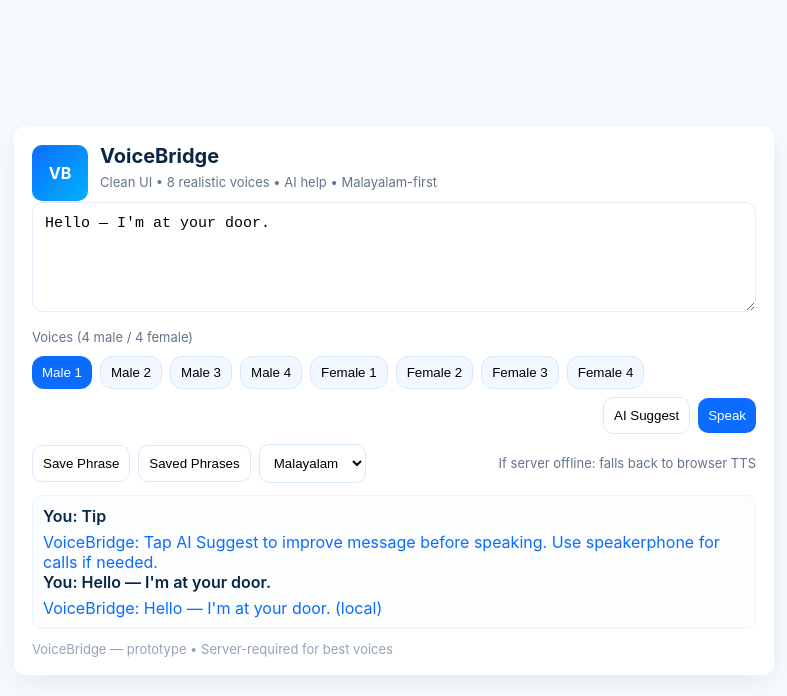
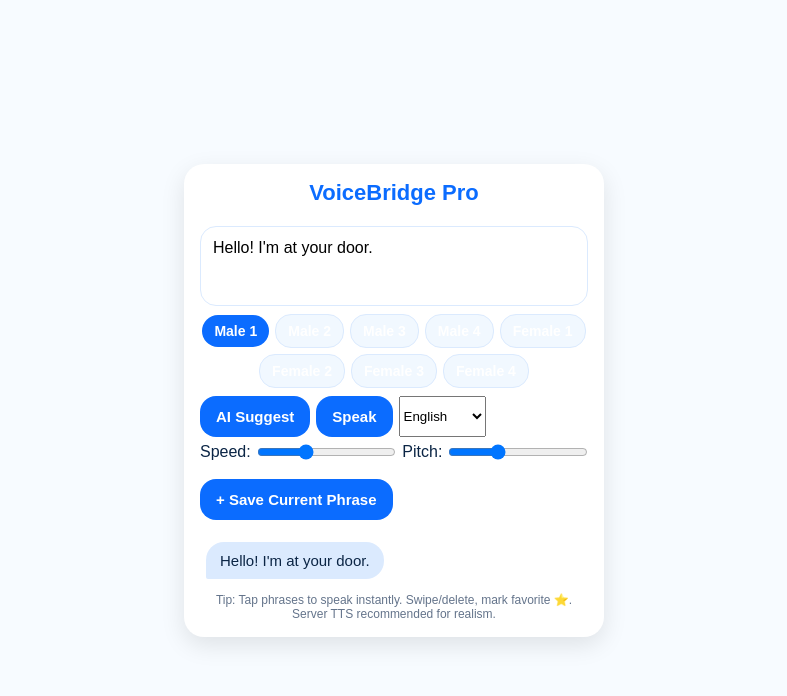
Before and after one commit to adhil010101/voice-bridge-public, a plain HTML site: page index.html in a window 1280 px wide. Both pictures are taken after a click on the button "AI Suggest". Shown: the whole page, without its empty margins (246-1033 px from the left). Drawn offline with Linux system fonts and the light colour scheme; no server answers.

Commit message:
Refactor index.html for UI enhancements
Updated HTML structure and styles for improved UI and accessibility.

```diff
--- a/index.html
+++ b/index.html
@@ -1,219 +1,174 @@
-<!doctype html>
+<!DOCTYPE html>
 <html lang="en">
 <head>
-<meta charset="utf-8"/>
-<meta name="viewport" content="width=device-width,initial-scale=1"/>
-<title>VoiceBridge — Simple</title>
+<meta charset="UTF-8">
+<meta name="viewport" content="width=device-width,initial-scale=1.0">
+<title>VoiceBridge — Pro Mobile UI</title>
 <style>
-  :root{--accent:#0b6cff;--muted:#64748b;--card:#fff}
-  *{box-sizing:border-box} body{font-family:Inter,system-ui,Arial;margin:0;background:#f7fbff;color:#0b2545;display:flex;align-items:center;justify-content:center;min-height:100vh}
-  .app{width:100%;max-width:760px;background:var(--card);border-radius:12px;box-shadow:0 8px 30px rgba(2,6,23,0.07);padding:18px}
-  header{display:flex;align-items:center;gap:12px}
-  .logo{width:56px;height:56px;border-radius:10px;background:linear-gradient(135deg,var(--accent),#00b2ff);color:white;display:flex;align-items:center;justify-content:center;font-weight:700}
-  h1{margin:0;font-size:20px}
-  p.lead{margin:6px 0 12px;color:var(--muted);font-size:13px}
-  textarea{width:100%;min-height:110px;padding:12px;border-radius:10px;border:1px solid #e6eefc;resize:vertical;font-size:15px}
-  .row{display:flex;gap:8px;margin-top:10px;align-items:center;flex-wrap:wrap}
-  select,button,input{padding:10px;border-radius:10px;border:1px solid #dbeafe;background:#fff}
-  button.primary{background:var(--accent);color:#fff;border:0}
-  .voices{display:flex;gap:8px;flex-wrap:wrap;margin-top:10px}
-  .voice-chip{padding:8px 10px;border-radius:12px;background:#f1f8ff;border:1px solid #d6e9ff;cursor:pointer}
-  .voice-chip.active{background:var(--accent);color:#fff;border:0}
-  .history{margin-top:12px;border-radius:10px;padding:10px;background:#fbfdff;border:1px solid #eaf4ff;max-height:220px;overflow:auto}
-  .hist-user{color:#0b2545;font-weight:600}
-  .hist-assist{color:#0b6cff;margin-top:6px}
-  .small{font-size:13px;color:var(--muted)}
-  footer{margin-top:12px;font-size:13px;color:#94a3b8}
+:root {
+  --primary:#0b6cff; --bg:#f7fbff; --card:#fff; --text:#0b2545;
+  --user:#e1f0ff; --assistant:#dbeafe; --phrase:#f1f8ff; --fav:#ffdd57;
+}
+*{box-sizing:border-box;margin:0;padding:0;font-family:Poppins,sans-serif;}
+body{background:var(--bg);display:flex;justify-content:center;align-items:center;min-height:100vh;color:var(--text);}
+.container{background:var(--card);border-radius:20px;box-shadow:0 8px 25px rgba(0,0,0,0.1);width:95%;max-width:420px;padding:16px;display:flex;flex-direction:column;}
+h1{margin-bottom:8px;font-size:22px;color:var(--primary);text-align:center;}
+textarea{width:100%;border-radius:16px;border:1px solid #dbeafe;padding:12px;font-size:16px;margin-top:12px;resize:none;}
+.row{display:flex;gap:8px;flex-wrap:wrap;margin-top:12px;align-items:center;}
+button{padding:12px 16px;border-radius:16px;border:none;background:var(--primary);color:white;font-weight:600;cursor:pointer;transition:0.2s;font-size:15px;}
+button:hover{opacity:0.9;}
+.voices{display:flex;flex-wrap:wrap;gap:6px;margin-top:8px;justify-content:center;}
+.voice-chip{padding:8px 12px;border-radius:16px;border:1px solid #dbeafe;background:#f1f8ff;cursor:pointer;font-size:14px;}
+.voice-chip.active{background:var(--primary);color:#fff;border:0;}
+.phrases{display:flex;flex-wrap:wrap;gap:6px;margin-top:10px;justify-content:center;}
+.phrase-chip{padding:8px 12px;border-radius:16px;background:var(--phrase);border:1px solid #dbeafe;cursor:pointer;font-size:14px;position:relative;}
+.phrase-chip .del{position:absolute;top:-4px;right:-4px;font-size:12px;background:#ff4d4d;color:#fff;border-radius:50%;width:18px;height:18px;display:flex;align-items:center;justify-content:center;cursor:pointer;}
+.phrase-chip .fav{position:absolute;top:-4px;left:-4px;font-size:12px;background:var(--fav);color:#fff;border-radius:50%;width:18px;height:18px;display:flex;align-items:center;justify-content:center;cursor:pointer;}
+.history{margin-top:16px;flex:1;overflow-y:auto;display:flex;flex-direction:column;gap:8px;padding:6px;}
+.bubble{padding:10px 14px;border-radius:18px;max-width:80%;word-wrap:break-word;font-size:15px;}
+.user{background:var(--user);align-self:flex-end;border-bottom-right-radius:2px;}
+.assist{background:var(--assistant);align-self:flex-start;border-bottom-left-radius:2px;position:relative;}
+.assist.thinking::after{content:'...';position:absolute;right:8px;bottom:4px;font-size:18px;color:var(--primary);}
+.controls{display:flex;gap:6px;flex-wrap:wrap;margin-top:8px;}
+.small{text-align:center;font-size:12px;color:#64748b;margin-top:8px;}
+.slider-container{display:flex;gap:6px;align-items:center;margin-top:6px;}
+input[type=range]{flex:1;}
 </style>
 </head>
 <body>
-  <div class="app" role="application" aria-label="VoiceBridge app">
-    <header>
-      <div class="logo">VB</div>
-      <div>
-        <h1>VoiceBridge</h1>
-        <p class="lead">Clean UI • 8 realistic voices • AI help • Malayalam-first</p>
-      </div>
-    </header>
+<div class="container">
+<h1>VoiceBridge Pro</h1>
+<textarea id="text" rows="3" placeholder="Type your message...">Hello! I'm at your door.</textarea>
 
-    <textarea id="text" placeholder="Type message...">Hello — I'm at your door.</textarea>
+<div class="row voices" id="voices"></div>
 
-    <div class="row">
-      <div>
-        <label class="small">Voices (4 male / 4 female)</label>
-        <div class="voices" id="voices"></div>
-      </div>
+<div class="controls">
+  <button id="aiCorrectBtn">AI Suggest</button>
+  <button id="speakBtn">Speak</button>
+  <select id="langSelect"><option value="en-IN">English</option><option value="ml-IN">Malayalam</option></select>
+</div>
 
-      <div style="margin-left:auto;display:flex;gap:8px;align-items:center">
-        <button id="aiCorrectBtn">AI Suggest</button>
-        <button id="speakBtn" class="primary">Speak</button>
-      </div>
-    </div>
+<div class="slider-container">
+  <label>Speed:</label>
+  <input type="range" id="speed" min="0.5" max="2" step="0.1" value="1">
+  <label>Pitch:</label>
+  <input type="range" id="pitch" min="0.5" max="2" step="0.1" value="1">
+</div>
 
-    <div class="row" style="margin-top:10px">
-      <button id="saveBtn">Save Phrase</button>
-      <button id="playSavedBtn">Saved Phrases</button>
-      <select id="langSelect"><option value="ml-IN">Malayalam</option><option value="en-IN">English</option></select>
-      <div style="margin-left:auto" class="small">If server offline: falls back to browser TTS</div>
-    </div>
+<div class="phrases" id="phrases"></div>
+<div class="controls"><button id="savePhraseBtn">+ Save Current Phrase</button></div>
 
-    <div class="history" id="history" aria-live="polite"></div>
-
-    <footer>VoiceBridge — prototype • Server-required for best voices</footer>
-  </div>
+<div class="history" id="history"></div>
+<div class="small">Tip: Tap phrases to speak instantly. Swipe/delete, mark favorite ⭐. Server TTS recommended for realism.</div>
+</div>
 
 <script>
-/* ---------- Configuration ---------- */
-/* These are placeholder voice IDs. Replace them with real voice IDs from ElevenLabs
-   (the server will use the real IDs). The frontend only needs short labels. */
-
+// --- VOICES ---
 const PRESET_VOICES = [
-  { id: 'male_1', label: 'Male 1' },
-  { id: 'male_2', label: 'Male 2' },
-  { id: 'male_3', label: 'Male 3' },
-  { id: 'male_4', label: 'Male 4' },
-  { id: 'female_1', label: 'Female 1' },
-  { id: 'female_2', label: 'Female 2' },
-  { id: 'female_3', label: 'Female 3' },
-  { id: 'female_4', label: 'Female 4' }
+  {id:'male_1',label:'Male 1'}, {id:'male_2',label:'Male 2'},
+  {id:'male_3',label:'Male 3'}, {id:'male_4',label:'Male 4'},
+  {id:'female_1',label:'Female 1'}, {id:'female_2',label:'Female 2'},
+  {id:'female_3',label:'Female 3'}, {id:'female_4',label:'Female 4'}
 ];
 let selectedVoice = PRESET_VOICES[0].id;
+const voicesWrap = document.getElementById('voices');
+const textEl = document.getElementById('text');
+const speakBtn = document.getElementById('speakBtn');
+const aiBtn = document.getElementById('aiCorrectBtn');
+const historyEl = document.getElementById('history');
+const langSelect = document.getElementById('langSelect');
+const phrasesDiv = document.getElementById('phrases');
+const savePhraseBtn = document.getElementById('savePhraseBtn');
+const speedInput = document.getElementById('speed');
+const pitchInput = document.getElementById('pitch');
 
-/* ---------- DOM ---------- */
-const voicesWrap = document.getElementById('voices');
-const speakBtn = document.getElementById('speakBtn');
-const textEl = document.getElementById('text');
-const historyEl = document.getElementById('history');
-const aiCorrectBtn = document.getElementById('aiCorrectBtn');
-const langSelect = document.getElementById('langSelect');
-
-/* Render voice chips (max 8) */
 function renderVoices(){
-  voicesWrap.innerHTML = '';
+  voicesWrap.innerHTML='';
   PRESET_VOICES.forEach(v=>{
-    const b = document.createElement('button');
-    b.className = 'voice-chip' + (v.id===selectedVoice ? ' active' : '');
-    b.textContent = v.label;
-    b.onclick = ()=>{ selectedVoice = v.id; renderVoices(); };
+    const b=document.createElement('button');
+    b.className='voice-chip'+(v.id===selectedVoice?' active':'');
+    b.textContent=v.label;
+    b.onclick=()=>{ selectedVoice=v.id; renderVoices(); };
     voicesWrap.appendChild(b);
   });
 }
 renderVoices();
 
-/* Save / history helpers */
-function addHistory(user, assistant){
-  const userDiv = document.createElement('div');
-  userDiv.innerHTML = `<div class="hist-user">You: ${escapeHtml(user)}</div>`;
-  historyEl.appendChild(userDiv);
+// --- PHRASES ---
+function loadPhrases(){
+  let phrases = JSON.parse(localStorage.getItem('vb_phrases')||'[]');
+  phrasesDiv.innerHTML='';
+  phrases.forEach((p,i)=>{
+    const chip=document.createElement('div'); chip.className='phrase-chip'; chip.textContent=p.text;
+    chip.onclick=()=>{ textEl.value=p.text; speak(); };
+    const del=document.createElement('div'); del.className='del'; del.textContent='×';
+    del.onclick=(e)=>{ e.stopPropagation(); removePhrase(i); };
+    const fav=document.createElement('div'); fav.className='fav'; fav.textContent='★';
+    fav.onclick=(e)=>{ e.stopPropagation(); toggleFav(i); };
+    chip.appendChild(del); chip.appendChild(fav);
+    if(p.fav) chip.style.borderColor='var(--fav)';
+    phrasesDiv.appendChild(chip);
+  });
+}
+function savePhrase(){
+  const t=textEl.value.trim(); if(!t) return alert('Type something first');
+  let phrases = JSON.parse(localStorage.getItem('vb_phrases')||'[]');
+  phrases.unshift({text:t,fav:false}); phrases = phrases.filter(Boolean).slice(0,30);
+  localStorage.setItem('vb_phrases',JSON.stringify(phrases));
+  loadPhrases();
+}
+function removePhrase(index){
+  let phrases = JSON.parse(localStorage.getItem('vb_phrases')||'[]');
+  phrases.splice(index,1);
+  localStorage.setItem('vb_phrases',JSON.stringify(phrases));
+  loadPhrases();
+}
+function toggleFav(index){
+  let phrases = JSON.parse(localStorage.getItem('vb_phrases')||'[]');
+  phrases[index].fav = !phrases[index].fav;
+  localStorage.setItem('vb_phrases',JSON.stringify(phrases));
+  loadPhrases();
+}
+savePhraseBtn.onclick=savePhrase;
+loadPhrases();
+
+// --- HISTORY ---
+function addHistory(user,assistant=''){
+  const u=document.createElement('div'); u.className='bubble user'; u.textContent=user; historyEl.appendChild(u);
   if(assistant){
-    const aDiv = document.createElement('div');
-    aDiv.className = 'hist-assist';
-    aDiv.innerHTML = `VoiceBridge: ${escapeHtml(assistant)}`;
-    historyEl.appendChild(aDiv);
+    const a=document.createElement('div'); a.className='bubble assist'; a.textContent=assistant; historyEl.appendChild(a);
   }
-  historyEl.scrollTop = historyEl.scrollHeight;
-}
-function escapeHtml(s){ return s.replace(/&/g,'&amp;').replace(/</g,'&lt;').replace(/>/g,'&gt;'); }
-
-/* ---------- AI Suggest (calls /api/ai-correct) ---------- */
-aiCorrectBtn.onclick = async ()=>{
-  const txt = textEl.value.trim();
-  if(!txt){ alert('Type something first'); return; }
-  addHistory(txt, '—');
-  try{
-    const res = await fetch('/api/ai-correct', {
-      method:'POST',
-      headers:{'Content-Type':'application/json'},
-      body: JSON.stringify({ text: txt, lang: langSelect.value })
-    });
-    if(!res.ok) throw new Error('AI server error');
-    const data = await res.json();
-    textEl.value = data.corrected || txt;
-    // update last assistant text
-    const last = historyEl.querySelector('.hist-assist:last-child');
-    if(last) last.textContent = 'VoiceBridge: ' + (data.corrected || txt);
-  }catch(err){
-    // fallback: simple lightweight correction locally
-    const corrected = offlineCorrect(txt);
-    textEl.value = corrected;
-    const last = historyEl.querySelector('.hist-assist:last-child');
-    if(last) last.textContent = 'VoiceBridge: ' + corrected + ' (local)';
-  }
-};
-
-/* small offline correction fallback */
-function offlineCorrect(s){
-  s = s.replace(/\s+/g,' ').trim();
-  if(/^[A-Za-z]/.test(s)){ s = s.charAt(0).toUpperCase() + s.slice(1); if(!/[.?!]$/.test(s)) s+='.'; }
-  return s;
+  historyEl.scrollTop=historyEl.scrollHeight;
 }
 
-/* ---------- Speak: primary flow ----------
-   1) try server /api/tts (server calls ElevenLabs and returns audio)
-   2) if server fails, fallback to browser speechSynthesis
-*/
-speakBtn.onclick = async ()=>{
-  const txt = textEl.value.trim();
-  if(!txt){ alert('Type something'); return; }
+// --- SPEAK ---
+async function speak(){
+  const txt=textEl.value.trim(); if(!txt){alert('Type something');return;}
   addHistory(txt);
-  // try server tts
+  const rate=parseFloat(speedInput.value); const pitch=parseFloat(pitchInput.value);
   try{
-    const resp = await fetch('/api/tts', {
-      method:'POST',
-      headers:{'Content-Type':'application/json'},
-      body: JSON.stringify({ text: txt, voice: selectedVoice, lang: langSelect.value })
-    });
-    if(!resp.ok) throw new Error('TTS server failed');
-    // response is audio/mpeg
-    const blob = await resp.blob();
-    const url = URL.createObjectURL(blob);
-    await playAudioUrl(url);
-    addHistory('', '(played with server voice)');
-    URL.revokeObjectURL(url);
-    return;
+    const resp=await fetch('/api/tts',{method:'POST',headers:{'Content-Type':'application/json'},body:JSON.stringify({text:txt,voice:selectedVoice,lang:langSelect.value,rate:rate,pitch:pitch})});
+    if(!resp.ok) throw new Error('Server failed');
+    const blob=await resp.blob(); const url=URL.createObjectURL(blob); const a=new Audio(url); await a.play(); URL.revokeObjectURL(url);
   }catch(e){
-    // fallback to browser TTS
-    console.warn('Server TTS failed, falling back to browser TTS', e);
-    browserSpeak(txt, langSelect.value);
-    addHistory('', '(played with browser TTS)');
+    console.warn('Server TTS failed, fallback',e);
+    browserSpeak(txt,langSelect.value,rate,pitch);
   }
-};
+}
+function browserSpeak(text,lang,rate,pitch){if(!('speechSynthesis' in window)){alert('No TTS');return;} speechSynthesis.cancel(); const u=new SpeechSynthesisUtterance(text); u.lang=lang||'en-IN'; u.rate=rate||1; u.pitch=pitch||1; u.volume=0.95; speechSynthesis.speak(u);}
+speakBtn.onclick=speak;
 
-function playAudioUrl(url){
-  return new Promise((resolve, reject) => {
-    const a = new Audio(url);
-    a.onended = ()=> resolve();
-    a.onerror = (err)=> reject(err);
-    a.play().catch(reject);
-  });
+// --- AI SUGGEST ---
+aiBtn.onclick=async()=>{
+  const txt=textEl.value.trim(); if(!txt){alert('Type message'); return;}
+  const bubble=document.createElement('div'); bubble.className='bubble assist thinking'; bubble.textContent=''; historyEl.appendChild(bubble); historyEl.scrollTop=historyEl.scrollHeight;
+  try{
+    const res=await fetch('/api/ai-correct',{method:'POST',headers:{'Content-Type':'application/json'},body:JSON.stringify({text:txt,lang:langSelect.value})});
+    const data=await res.json();
+    bubble.classList.remove('thinking'); bubble.textContent=data.corrected||txt;
+    textEl.value=data.corrected||txt;
+  }catch(err){bubble.classList.remove('thinking'); bubble.textContent=txt;}
 }
-
-/* browser fallback */
-function browserSpeak(text, lang){
-  if(!('speechSynthesis' in window)){ alert('No TTS available'); return; }
-  speechSynthesis.cancel();
-  const u = new SpeechSynthesisUtterance(text);
-  u.lang = lang || 'en-IN';
-  u.rate = 1.0; u.pitch = 1.0; u.volume = 0.95;
-  speechSynthesis.speak(u);
-}
-
-/* ---------- Saved phrases (simple localStorage UI) ---------- */
-document.getElementById('saveBtn').onclick = ()=>{
-  const t = textEl.value.trim(); if(!t) return alert('Type something');
-  const arr = JSON.parse(localStorage.getItem('vb_saved')||'[]'); arr.unshift(t); localStorage.setItem('vb_saved', JSON.stringify(arr.slice(0,30)));
-  alert('Saved');
-};
-document.getElementById('playSavedBtn').onclick = ()=>{
-  const arr = JSON.parse(localStorage.getItem('vb_saved')||'[]'); if(!arr.length) return alert('No saved phrases');
-  const pick = prompt('Saved phrases:\\n' + arr.map((v,i)=> (i+1)+'. '+v).join('\\n') + '\\n\\nEnter number to play:');
-  const n = parseInt(pick); if(isNaN(n) || n<1 || n>arr.length) return;
-  textEl.value = arr[n-1]; speakBtn.click();
-};
-
-/* ---------- init ---------- */
-addHistory('Tip','Tap AI Suggest to improve message before speaking. Use speakerphone for calls if needed.');
-
 </script>
 </body>
 </html>
```
